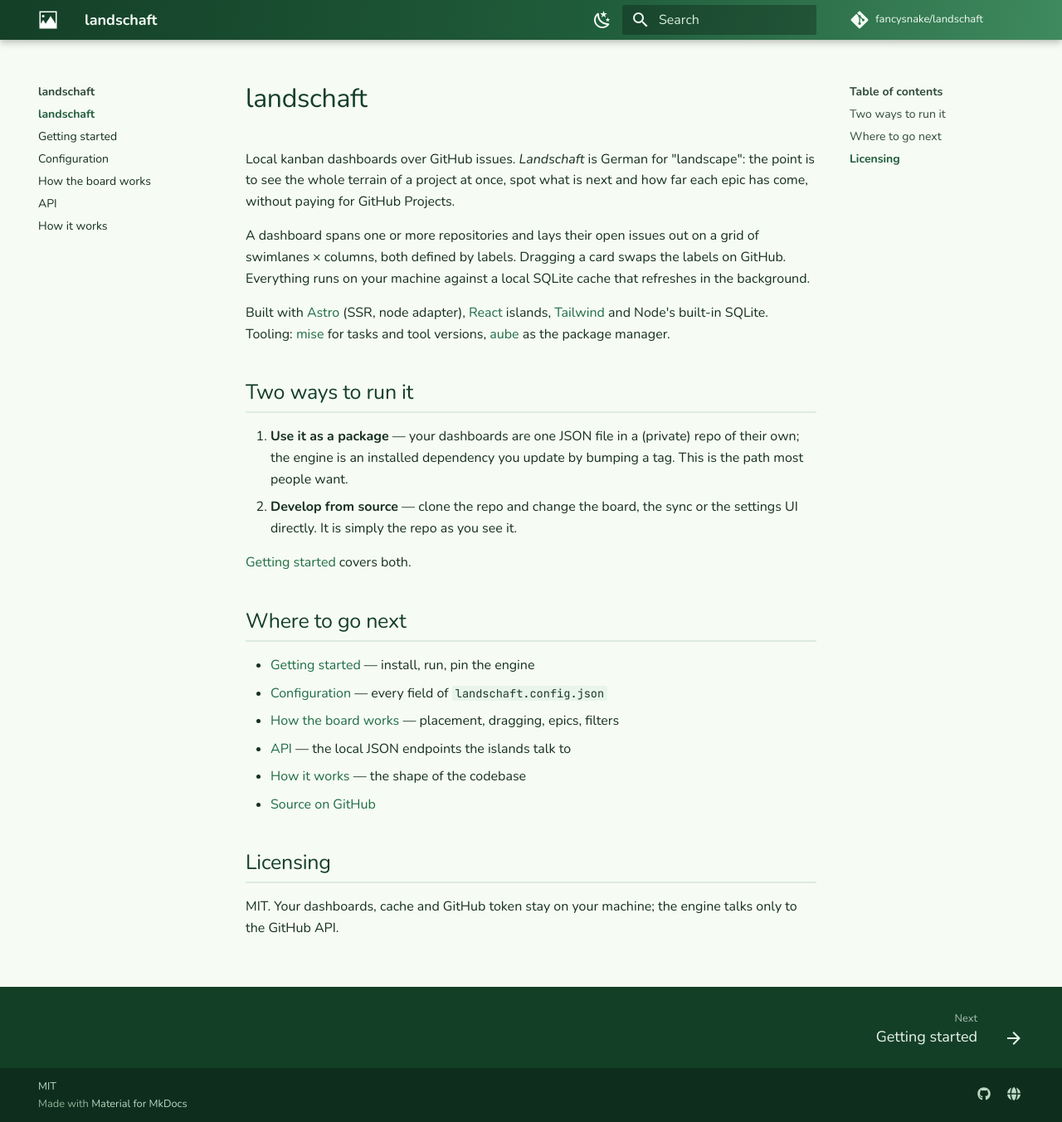
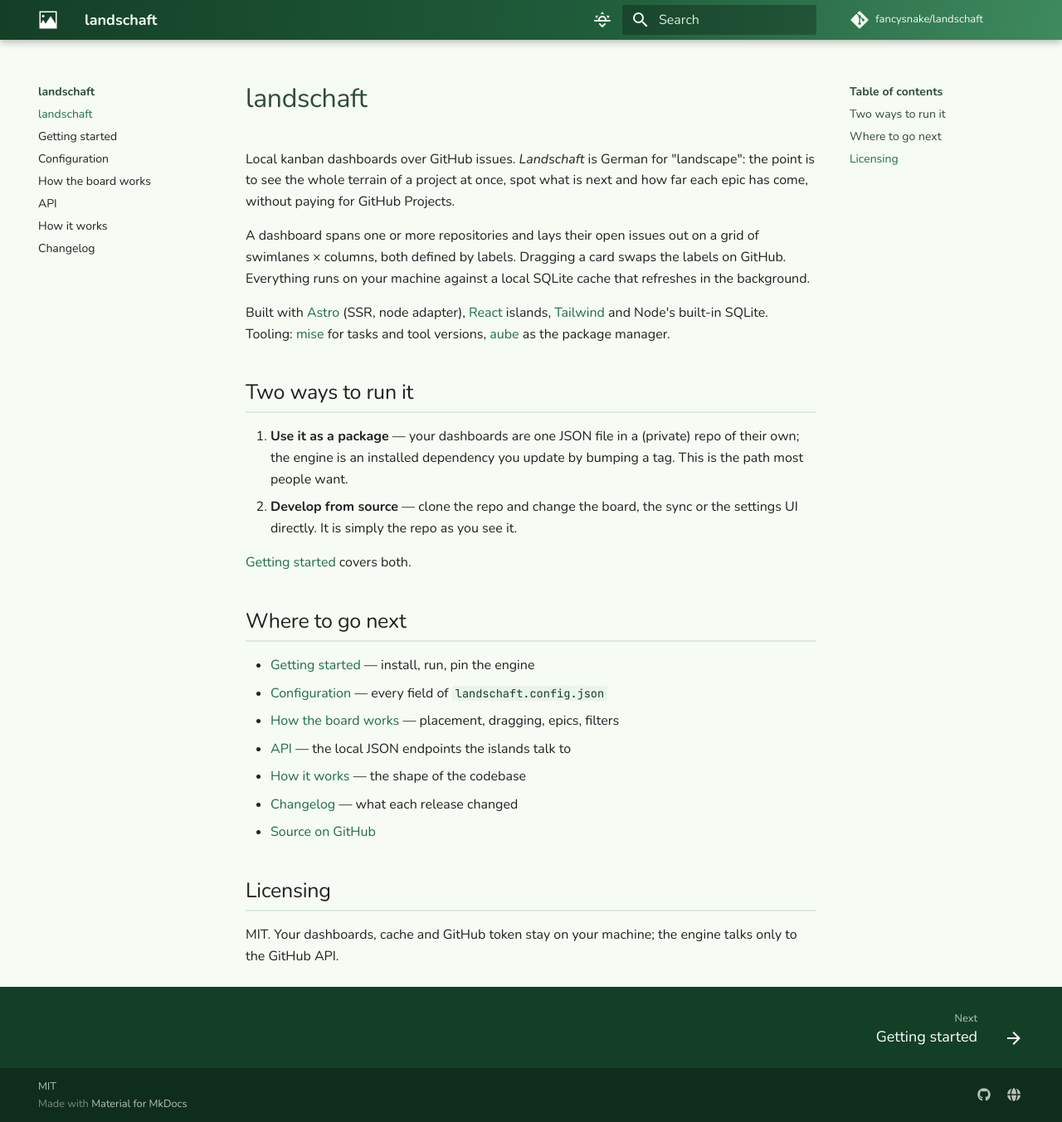
Before and after one commit to fancysnake/landschaft, an MkDocs documentation site: the page built from docs/index.md, in a window 1280 px wide and 1353 px high. Shown: the whole window at 83% size. Built offline with MkDocs 1.6.1 and Material for MkDocs 9.7.7, drawn with Linux system fonts in a browser that asks for light colours; comment, search, counter and statistics services are not loaded.

Commit message:
Bring the docs site up to the MkDocs standard
strict in mkdocs.yml, own forest/forest-night colour schemes in
docs/stylesheets/forest.css, a changelog page, site:dev/site:build tasks
and the two-job Pages workflow as site.yml. Drops the inert CNAME and the
unused admonition/details extensions.

Co-Authored-By: Claude Fable 5.1 <noreply@anthropic.com>

```diff
--- a/docs/assets/extra.css
+++ /dev/null
@@ -1,108 +0,0 @@
-/* Lush green: deep forest primary, moss accent, mint-cream surfaces. */
-[data-md-color-scheme="default"] {
-  --md-primary-fg-color: #1f5c3a;
-  --md-primary-fg-color--light: #3f8a5f;
-  --md-primary-fg-color--dark: #143f27;
-  --md-primary-bg-color: #f3faf3;
-  --md-primary-bg-color--light: #d9eedc;
-
-  --md-accent-fg-color: #4f9a3d;
-  --md-accent-fg-color--transparent: #4f9a3d1a;
-  --md-accent-bg-color: #ffffff;
-  --md-accent-bg-color--light: #ffffffb3;
-
-  --md-default-bg-color: #f6fbf4;
-  --md-default-fg-color: #16301f;
-  --md-default-fg-color--light: #2f4a3a;
-  --md-default-fg-color--lighter: #6f8a78;
-  --md-default-fg-color--lightest: #dcebdf;
-
-  --md-typeset-a-color: #1f6d43;
-  --md-typeset-mark-color: #d7f2a8;
-  --md-typeset-kbd-color: #e8f3e8;
-  --md-typeset-kbd-accent-color: #ffffff;
-  --md-typeset-kbd-border-color: #b9d6bf;
-  --md-typeset-table-color: #cfe4d3;
-
-  --md-code-bg-color: #e9f4ea;
-  --md-code-fg-color: #1d3b2a;
-  --md-code-hl-color: #c7e9a8;
-  --md-code-hl-color--light: #c7e9a866;
-  --md-code-hl-keyword-color: #1f6d43;
-  --md-code-hl-string-color: #6b7a1c;
-  --md-code-hl-number-color: #8a5a10;
-  --md-code-hl-function-color: #2f5f8f;
-  --md-code-hl-constant-color: #7a3e8a;
-  --md-code-hl-comment-color: #7b907f;
-
-  --md-admonition-fg-color: var(--md-default-fg-color);
-  --md-admonition-bg-color: #ffffff;
-  --md-footer-bg-color: #143f27;
-  --md-footer-bg-color--dark: #0e2d1c;
-  --md-footer-fg-color: #eaf6ec;
-  --md-footer-fg-color--light: #bcd8c3;
-  --md-footer-fg-color--lighter: #8fb59a;
-}
-
-[data-md-color-scheme="slate"] {
-  --md-primary-fg-color: #143f27;
-  --md-primary-fg-color--light: #3f8a5f;
-  --md-primary-fg-color--dark: #0e2d1c;
-  --md-accent-fg-color: #8fd36f;
-  --md-accent-fg-color--transparent: #8fd36f1a;
-  --md-typeset-a-color: #8fd36f;
-  --md-default-bg-color: #0f1d15;
-  --md-code-bg-color: #16281d;
-  --md-footer-bg-color: #0e2d1c;
-  --md-footer-bg-color--dark: #0a2115;
-}
-
-/* A leafy header: layered greens instead of a flat bar. */
-.md-header {
-  background: linear-gradient(
-    100deg,
-    var(--md-primary-fg-color--dark),
-    var(--md-primary-fg-color) 55%,
-    var(--md-primary-fg-color--light)
-  );
-}
-[data-md-color-scheme="default"] .md-typeset h1,
-[data-md-color-scheme="default"] .md-typeset h2 {
-  color: var(--md-primary-fg-color--dark);
-}
-.md-typeset h2 {
-  border-bottom: 2px solid var(--md-default-fg-color--lightest);
-  padding-bottom: 0.2em;
-}
-
-/* Cards and code sit on mint with a soft leaf-shadow. */
-.md-typeset pre > code,
-.md-typeset .highlight > pre,
-.md-typeset .admonition,
-.md-typeset details {
-  border-radius: 0.6rem;
-}
-[data-md-color-scheme="default"] .md-typeset .highlight > pre,
-[data-md-color-scheme="default"] .md-typeset pre > code {
-  box-shadow: 0 1px 0 #cfe4d3 inset;
-}
-.md-typeset .admonition,
-.md-typeset details {
-  border-width: 0 0 0 0.25rem;
-  box-shadow: 0 0.2rem 0.8rem #1f5c3a14;
-}
-
-.md-typeset table:not([class]) th {
-  background-color: var(--md-primary-bg-color--light);
-  color: var(--md-primary-fg-color--dark);
-}
-.md-typeset table:not([class]) {
-  border-radius: 0.5rem;
-  overflow: hidden;
-}
-
-.md-nav__link--active,
-.md-nav__item .md-nav__link--active {
-  color: var(--md-primary-fg-color);
-  font-weight: 700;
-}
--- /dev/null
+++ b/docs/changelog.md
@@ -0,0 +1 @@
+--8<-- "CHANGELOG.md"
--- a/docs/index.md
+++ b/docs/index.md
@@ -23,6 +23,7 @@
 - [How the board works](board.md) — placement, dragging, epics, filters
 - [API](api.md) — the local JSON endpoints the islands talk to
 - [How it works](architecture.md) — the shape of the codebase
+- [Changelog](changelog.md) — what each release changed
 - [Source on GitHub](https://github.com/fancysnake/landschaft)
 
 ## Licensing
--- /dev/null
+++ b/docs/stylesheets/forest.css
@@ -0,0 +1,141 @@
+/*
+ * Forest — the page is mint paper, the chrome is deep forest, the accent is
+ * moss: what the eye lands on when it stops on a link or a hover.
+ *
+ * Every pairing below clears WCAG AA against the surface it sits on. Measured,
+ * not asserted: the tightest pairing is the light scheme's lighter foreground
+ * on paper at 4.61:1, then the light accent on paper at 4.69:1.
+ */
+
+:root {
+  --forest-paper: #f6fbf4;
+  --forest-ink: #16301f;
+  --forest-canopy: #1f5c3a;
+  --forest-canopy-light: #3f8a5f;
+  --forest-canopy-dark: #143f27;
+  --forest-moss: #3d7f2e;
+  --forest-mint: #e9f4ea;
+  --forest-night: #0f1d15;
+  --forest-night-ink: #e4efe6;
+  --forest-night-moss: #8fd36f;
+  --forest-night-mint: #16281d;
+}
+
+/* ---- Light ---- */
+
+[data-md-color-scheme="forest"] {
+  color-scheme: light;
+
+  --md-default-bg-color: var(--forest-paper);
+  --md-default-fg-color: var(--forest-ink);
+  --md-default-fg-color--light: #2f4a3a;
+  --md-default-fg-color--lighter: #5d7866;
+  --md-default-fg-color--lightest: #dcebdf;
+
+  --md-primary-fg-color: var(--forest-canopy);
+  --md-primary-fg-color--light: var(--forest-canopy-light);
+  --md-primary-fg-color--dark: var(--forest-canopy-dark);
+  --md-primary-bg-color: #f3faf3;
+  --md-primary-bg-color--light: #d9eedc;
+
+  --md-accent-fg-color: var(--forest-moss);
+  --md-accent-fg-color--transparent: rgb(61 127 46 / 10%);
+
+  --md-typeset-a-color: #1f6d43;
+  --md-typeset-mark-color: #d7f2a8;
+  --md-typeset-table-color: #cfe4d3;
+
+  --md-code-bg-color: var(--forest-mint);
+  --md-code-fg-color: #1d3b2a;
+
+  --md-footer-bg-color: var(--forest-canopy-dark);
+  --md-footer-bg-color--dark: #0e2d1c;
+}
+
+/* ---- Dark ---- */
+
+[data-md-color-scheme="forest-night"] {
+  color-scheme: dark;
+
+  --md-default-bg-color: var(--forest-night);
+  --md-default-bg-color--light: rgb(15 29 21 / 54%);
+  --md-default-bg-color--lighter: rgb(15 29 21 / 26%);
+  --md-default-bg-color--lightest: rgb(15 29 21 / 7%);
+  --md-default-fg-color: var(--forest-night-ink);
+  --md-default-fg-color--light: #b6cabc;
+  --md-default-fg-color--lighter: #88a291;
+  --md-default-fg-color--lightest: #24392c;
+
+  --md-primary-fg-color: var(--forest-canopy-dark);
+  --md-primary-fg-color--light: var(--forest-canopy-light);
+  --md-primary-fg-color--dark: #0e2d1c;
+  --md-primary-bg-color: #eaf6ec;
+  --md-primary-bg-color--light: #bcd8c3;
+
+  --md-accent-fg-color: #a6e08a;
+  --md-accent-fg-color--transparent: rgb(166 224 138 / 10%);
+
+  --md-typeset-a-color: var(--forest-night-moss);
+  --md-typeset-mark-color: rgb(143 211 111 / 35%);
+  --md-typeset-table-color: #2a4233;
+
+  --md-code-bg-color: var(--forest-night-mint);
+  --md-code-fg-color: #d9e8dc;
+
+  --md-footer-bg-color: #0e2d1c;
+  --md-footer-bg-color--dark: #0a2115;
+}
+
+/*
+ * Syntax highlighting, both schemes. Material ships a sensible default; what
+ * it does not do is agree with a palette it has never heard of, and a code
+ * block is most of what these pages are.
+ */
+
+[data-md-color-scheme="forest"] {
+  --md-code-hl-keyword-color: #1f6d43;
+  --md-code-hl-function-color: #2f5f8f;
+  --md-code-hl-string-color: #5c6b12;
+  --md-code-hl-number-color: #8a5a10;
+  --md-code-hl-comment-color: #53705c;
+  --md-code-hl-name-color: var(--md-code-fg-color);
+  --md-code-hl-operator-color: #2f4a3a;
+  --md-code-hl-punctuation-color: #2f4a3a;
+  --md-code-hl-constant-color: #7a3e8a;
+  --md-code-hl-special-color: #8a5a10;
+}
+
+[data-md-color-scheme="forest-night"] {
+  --md-code-hl-keyword-color: var(--forest-night-moss);
+  --md-code-hl-function-color: #8fc1ee;
+  --md-code-hl-string-color: #cdd97a;
+  --md-code-hl-number-color: #e0b46a;
+  --md-code-hl-comment-color: #7f9a86;
+  --md-code-hl-name-color: var(--md-code-fg-color);
+  --md-code-hl-operator-color: #b6cabc;
+  --md-code-hl-punctuation-color: #b6cabc;
+  --md-code-hl-constant-color: #d3a3e0;
+  --md-code-hl-special-color: #e0b46a;
+}
+
+/* A leafy header: layered greens instead of a flat bar. */
+.md-header {
+  background: linear-gradient(
+    100deg,
+    var(--md-primary-fg-color--dark),
+    var(--md-primary-fg-color) 55%,
+    var(--md-primary-fg-color--light)
+  );
+}
+
+/* Section headings ruled like a field boundary. */
+.md-typeset h2 {
+  border-bottom: 2px solid var(--md-default-fg-color--lightest);
+  padding-bottom: 0.2em;
+}
+
+/* Table headers sit on the pale primary so they read as chrome, not data. */
+.md-typeset table:not([class]) th {
+  background-color: var(--md-primary-bg-color--light);
+  color: var(--md-primary-fg-color--dark);
+}
--- a/mkdocs.yml
+++ b/mkdocs.yml
@@ -5,12 +5,17 @@ repo_url: https://github.com/fancysnake/landschaft
 repo_name: fancysnake/landschaft
 copyright: MIT
 
+# A link to a page that is not there is what rots first when a page is
+# renamed, and from here it fails `site:dev` as well as `site:build`.
+strict: true
+
+# Under strict a warning is a failure; anchors are how cross-references
+# between pages actually break, and MkDocs only logs them at info.
+validation:
+  anchors: warn
+
 theme:
   name: material
-  features:
-    - content.code.copy
-    - navigation.top
-    - navigation.footer
   logo: assets/logo.png
   favicon: assets/favicon.png
   font:
@@ -18,31 +23,34 @@ theme:
     code: JetBrains Mono
   palette:
     - media: "(prefers-color-scheme: light)"
-      scheme: default
-      primary: custom
-      accent: custom
-      toggle: { icon: material/weather-night, name: Switch to dark mode }
+      scheme: forest
+      toggle: { icon: material/weather-sunset-down, name: Dusk over the valley }
     - media: "(prefers-color-scheme: dark)"
-      scheme: slate
-      primary: custom
-      accent: custom
-      toggle: { icon: material/weather-sunny, name: Switch to light mode }
+      scheme: forest-night
+      toggle: { icon: material/weather-sunset-up, name: Dawn over the valley }
+  features:
+    - content.code.copy
+    - navigation.top
+    - navigation.footer
+
+extra:
+  social:
+    - icon: fontawesome/brands/github
+      link: https://github.com/fancysnake/landschaft
+    - icon: fontawesome/solid/globe
+      link: https://fancysnake.dev
+      name: fancysnake.dev
 
 extra_css:
-  - assets/extra.css
+  - stylesheets/forest.css
 
 markdown_extensions:
-  - admonition
   - toc: { permalink: true }
-  - pymdownx.highlight: { anchor_linenums: true }
+  - pymdownx.highlight
   - pymdownx.superfences
-  - pymdownx.details
   # Shared prose lives in README.md and is included from there, so the two
   # cannot drift. base_path is the repo root, which is where mkdocs runs.
   - pymdownx.snippets: { base_path: ["."], check_paths: true }
-
-validation:
-  anchors: warn
 
 nav:
   - index.md
@@ -51,11 +59,4 @@ nav:
   - board.md
   - api.md
   - architecture.md
-
-extra:
-  social:
-    - icon: fontawesome/brands/github
-      link: https://github.com/fancysnake/landschaft
-    - icon: fontawesome/solid/globe
-      link: https://fancysnake.dev
-      name: fancysnake.dev
+  - changelog.md
```
Also changed, not shown: .claude/CLAUDE.md (+2 -2 lines), CHANGELOG.md (+5 -0 lines), README.md (+2 -2 lines), mise.toml (+5 -5 lines), 3 other files.
